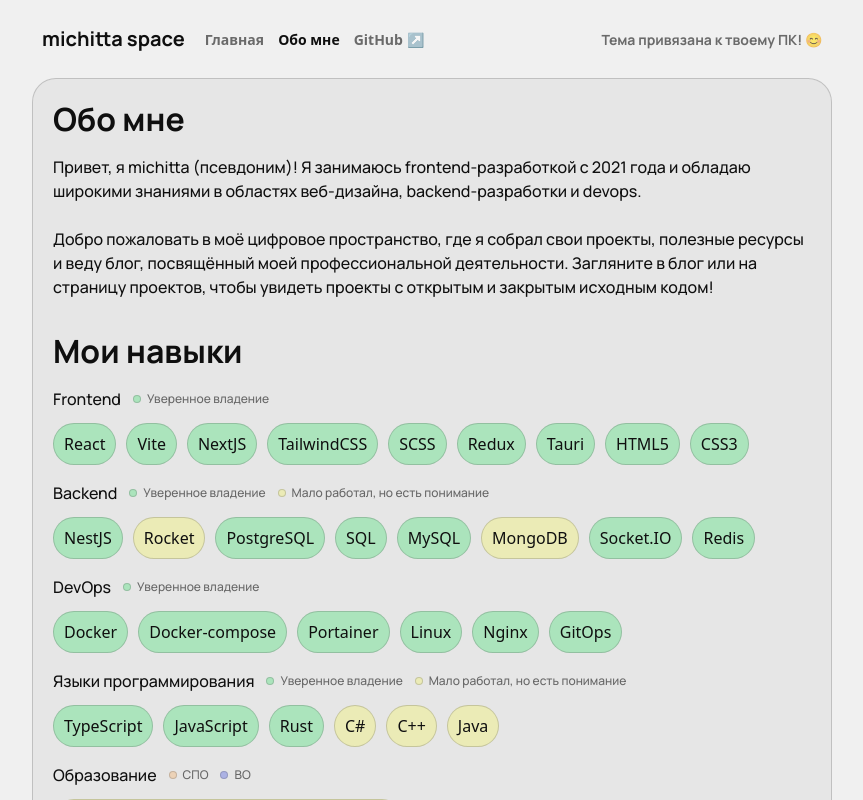
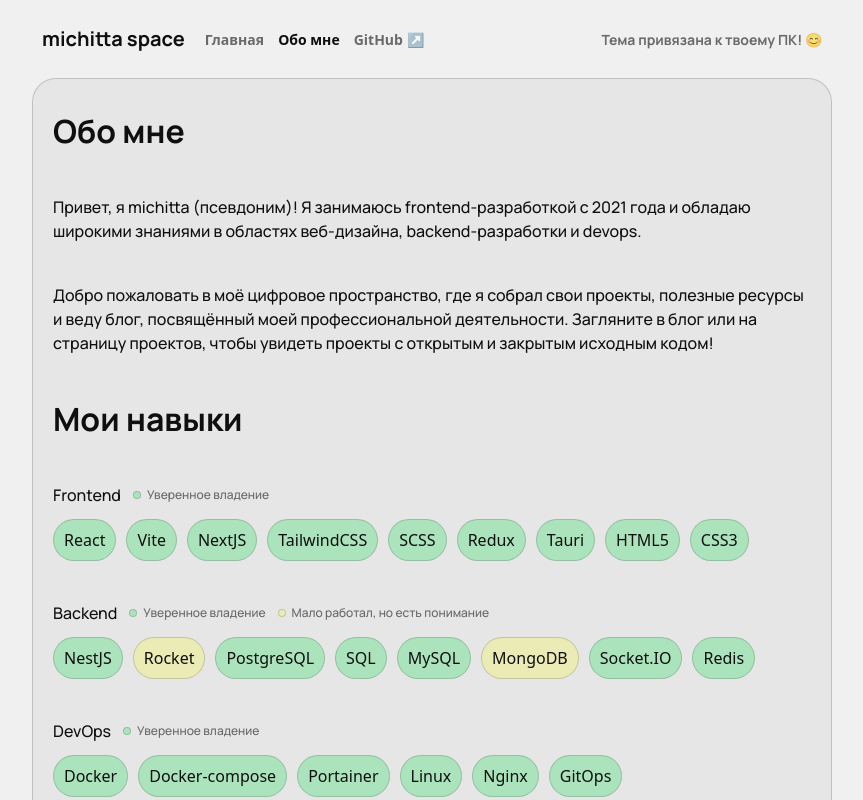
Before and after one commit to michitta/site, a Next.js app: page /about in a window 1280 px wide. Shown: the top 800 px of the page, without its empty margins (208-1071 px from the left). Built offline with nearby package versions, Linux system fonts and the light colour scheme.

Commit message:
switch to mdx (initial)

```diff
--- /dev/null
+++ b/app/about/about.mdx
@@ -0,0 +1,56 @@
+import HintComponent from "@/components/Hint/Hint.component";
+import { TagHintColor } from "@/enums";
+import { backend, devops, educations, frontend, launguages } from "@/constus";
+import TagsComponent from "@/components/Tags/Tags.component";
+import styles from "./page.module.scss";
+
+# Обо мне
+
+Привет, я michitta (псевдоним)! Я занимаюсь frontend-разработкой с 2021 года и обладаю широкими знаниями в областях веб-дизайна, backend-разработки и devops.
+
+Добро пожаловать в моё цифровое пространство, где я собрал свои проекты, полезные ресурсы и веду блог, посвящённый моей профессиональной деятельности. Загляните в блог или на страницу проектов, чтобы увидеть проекты с открытым и закрытым исходным кодом!
+
+# Мои навыки
+
+<div>
+  <div className={styles.tag}>
+    <p>Frontend</p>
+    <HintComponent color={TagHintColor.GREEN} />
+  </div>
+  <TagsComponent obj={frontend} />
+</div>
+
+<div>
+  <div className={styles.tag}>
+    <p>Backend</p>
+    <HintComponent color={TagHintColor.GREEN} />
+    <HintComponent color={TagHintColor.YELLOW} />
+  </div>
+  <TagsComponent obj={backend} />
+</div>
+
+<div>
+  <div className={styles.tag}>
+    <p>DevOps</p>
+    <HintComponent color={TagHintColor.GREEN} />
+  </div>
+  <TagsComponent obj={devops} />
+</div>
+
+<div>
+  <div className={styles.tag}>
+    <p>Языки программирования</p>
+    <HintComponent color={TagHintColor.GREEN} />
+    <HintComponent color={TagHintColor.YELLOW} />
+  </div>
+  <TagsComponent obj={launguages} />
+</div>
+
+<div>
+  <div className={styles.tag}>
+    <p>Образование</p>
+    <HintComponent color={TagHintColor.ORANGE} />
+    <HintComponent color={TagHintColor.BLUE} />
+  </div>
+  <TagsComponent obj={educations} />
+</div>
--- a/app/about/page.module.scss
+++ b/app/about/page.module.scss
@@ -2,38 +2,10 @@
   @apply flex flex-col h-full gap-[40px] px-[20px] py-[28px] rounded-[24px] dark:bg-background-1-t bg-background-1-t-w border dark:border-label-5 border-label-5-w;
 
   > div {
-    @apply flex flex-col gap-[24px];
+    @apply flex flex-col gap-[12px];
   }
 
-  .about {
-    > h1 {
-      @apply dark:text-white text-black text-[32px] leading-[24px] font-bold;
-    }
-
-    > p {
-      @apply dark:text-white text-black text-[16px] font-medium;
-    }
-  }
-
-  .skillList {
-    > h2 {
-      @apply dark:text-white text-black text-[32px] leading-[24px] font-bold;
-    }
-
-    .skills {
-      @apply flex flex-col gap-[16px];
-
-      .skill {
-        @apply flex flex-col gap-[12px];
-
-        .top {
-          @apply flex gap-[12px] items-center;
-
-          > p {
-            @apply dark:text-white text-black text-[16px] font-medium;
-          }
-        }
-      }
-    }
+  .tag {
+    @apply flex gap-[12px] items-center;
   }
 }
--- a/app/about/page.tsx
+++ b/app/about/page.tsx
@@ -1,69 +1,10 @@
-import styles from "./page.module.scss";
-import HintComponent from "@/components/Hint/Hint.component";
-import { TagHintColor } from "@/enums";
-import { backend, devops, educations, frontend, launguages } from "@/constus";
-import TagsComponent from "@/components/Tags/Tags.component";
+import About from "./about.mdx"
+import styles from "./page.module.scss"
 
-export default function () {
+export default function Page() {
     return (
         <main className={styles.page}>
-            <div className={styles.about}>
-                <h1>Обо мне</h1>
-                <p>
-                    Привет, я michitta (псевдоним)! Я занимаюсь frontend-разработкой с
-                    2021 года и обладаю широкими знаниями в областях веб-дизайна,
-                    backend-разработки и devops.
-                    <br />
-                    <br />
-                    Добро пожаловать в моё цифровое пространство, где я собрал свои
-                    проекты, полезные ресурсы и веду блог, посвящённый моей
-                    профессиональной деятельности. Загляните в блог или на страницу
-                    проектов, чтобы увидеть проекты с открытым и закрытым исходным кодом!
-                </p>
-            </div>
-            <div className={styles.skillList}>
-                <h2>Мои навыки</h2>
-                <div className={styles.skills}>
-                    <div className={styles.skill}>
-                        <div className={styles.top}>
-                            <p>Frontend</p>
-                            <HintComponent color={TagHintColor.GREEN} />
-                        </div>
-                        <TagsComponent obj={frontend} />
-                    </div>
-                    <div className={styles.skill}>
-                        <div className={styles.top}>
-                            <p>Backend</p>
-                            <HintComponent color={TagHintColor.GREEN} />
-                            <HintComponent color={TagHintColor.YELLOW} />
-                        </div>
-                        <TagsComponent obj={backend} />
-                    </div>
-                    <div className={styles.skill}>
-                        <div className={styles.top}>
-                            <p>DevOps</p>
-                            <HintComponent color={TagHintColor.GREEN} />
-                        </div>
-                        <TagsComponent obj={devops} />
-                    </div>
-                    <div className={styles.skill}>
-                        <div className={styles.top}>
-                            <p>Языки программирования</p>
-                            <HintComponent color={TagHintColor.GREEN} />
-                            <HintComponent color={TagHintColor.YELLOW} />
-                        </div>
-                        <TagsComponent obj={launguages} />
-                    </div>
-                    <div className={styles.skill}>
-                        <div className={styles.top}>
-                            <p>Образование</p>
-                            <HintComponent color={TagHintColor.ORANGE} />
-                            <HintComponent color={TagHintColor.BLUE} />
-                        </div>
-                        <TagsComponent obj={educations} />
-                    </div>
-                </div>
-            </div>
+            <About />
         </main>
-    );
+    )
 }
--- a/app/globals.scss
+++ b/app/globals.scss
@@ -15,6 +15,10 @@
   @apply flex flex-col gap-[10px] h-full max-w-screen-lg;
 }
 
+.main {
+  @apply flex flex-col h-full gap-[40px] px-[20px] py-[28px] rounded-[24px] dark:bg-background-1-t bg-background-1-t-w border dark:border-label-5 border-label-5-w;
+}
+
 p,
 h1,
 h2,
@@ -23,6 +27,19 @@
 h5,
 h6 {
   @apply font-manrope;
+}
+
+h1,
+h2,
+h3,
+h4,
+h5,
+h6 {
+  @apply dark:text-white text-black text-[32px] font-bold;
+}
+
+p {
+  @apply dark:text-white text-black text-[16px] font-medium;
 }
 
 .green {
--- /dev/null
+++ b/app/index.mdx
@@ -0,0 +1,5 @@
+# Привет, я michitta!
+
+Привет, я michitta (псевдоним)! Я занимаюсь frontend-разработкой с 2021 года и обладаю широкими знаниями в областях веб-дизайна, backend-разработки и devops.
+
+Добро пожаловать в моё цифровое пространство, где я собрал свои проекты, полезные ресурсы и веду блог, посвящённый моей профессиональной деятельности. Загляните в блог или на страницу проектов, чтобы увидеть проекты с открытым и закрытым исходным кодом!
--- a/app/page.module.scss
+++ b/app/page.module.scss
@@ -1,7 +1,3 @@
 .page {
   @apply flex flex-col h-full gap-[40px] px-[20px] py-[28px] rounded-[24px] dark:bg-background-1-t bg-background-1-t-w border dark:border-label-5 border-label-5-w;
-
-  > div {
-    @apply flex flex-col gap-[24px];
-  }
 }
--- a/app/page.tsx
+++ b/app/page.tsx
@@ -1,16 +1,10 @@
-'use client';
+import Index from "./index.mdx";
+import styles from "./page.module.scss"
 
-import { useEffect } from "react";
-import styles from "./page.module.scss";
-import { useRouter } from "next/navigation";
-
-export default function Home() {
-  const router = useRouter();
-  useEffect(() => {
-    router.push('/about')
-  }, [])
-  return (
-    <main className={styles.page}>
-    </main>
-  );
+export default function Page() {
+    return (
+        <main className={styles.page}>
+            <Index />
+        </main>
+    )
 }
--- /dev/null
+++ b/mdx-components.tsx
@@ -0,0 +1,7 @@
+import type { MDXComponents } from 'mdx/types'
+
+export function useMDXComponents(components: MDXComponents): MDXComponents {
+    return {
+        ...components,
+    }
+}
--- a/next.config.mjs
+++ b/next.config.mjs
@@ -1,4 +1,13 @@
+import createMDX from "@next/mdx";
+
 /** @type {import('next').NextConfig} */
-const nextConfig = {};
+const nextConfig = {
+  // Configure `pageExtensions` to include markdown and MDX files
+  pageExtensions: ["js", "jsx", "md", "mdx", "ts", "tsx"],
+  // Optionally, add any other Next.js config below
+};
 
-export default nextConfig;
+const withMDX = createMDX();
+
+// Merge MDX config with Next.js config
+export default withMDX(nextConfig);
--- a/package.json
+++ b/package.json
@@ -9,7 +9,13 @@
     "lint": "next lint"
   },
   "dependencies": {
+    "@mdx-js/loader": "^3.0.1",
+    "@mdx-js/react": "^3.0.1",
+    "@next/mdx": "^14.2.3",
+    "@types/mdx": "^2.0.13",
     "clsx": "^2.1.1",
+    "glob": "^10.3.12",
+    "markdown-to-jsx": "^7.4.7",
     "next": "14.2.3",
     "react": "^18",
     "react-dom": "^18",
```
Also changed, not shown: next.dynamic.ts (added, +35 -0 lines), 1 other file (tests, documents, lock files or other folders).
